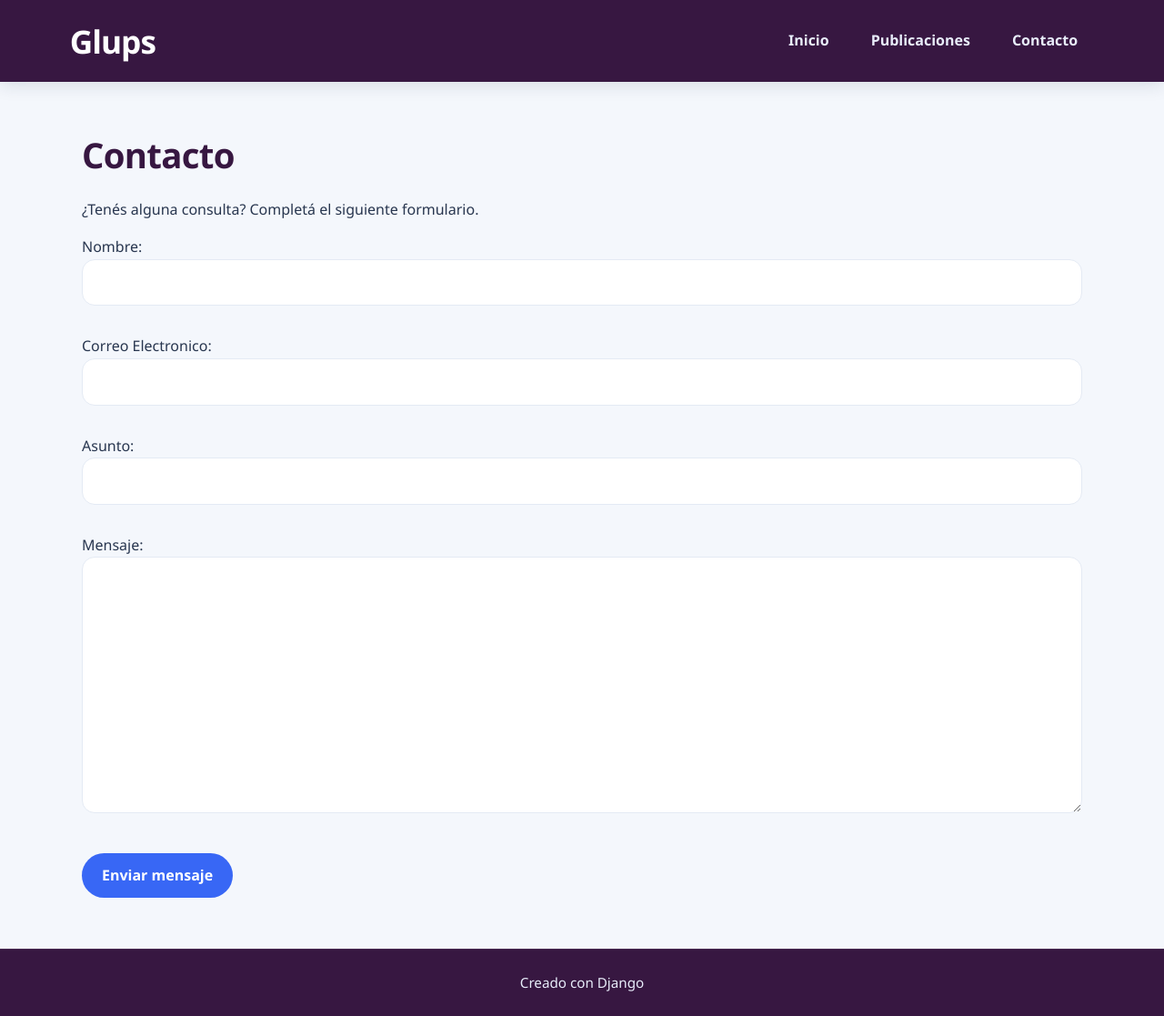
After one commit to 3v3-education/practica_9, a Django app: page /contacto/ in a window 1280 px wide. The commit adds this page. Shown: the whole page at 91% size. Run offline with Django 5.2, Linux system fonts and the light colour scheme.

Commit message:
Se creo el archivo forms.py para comenzar a trabajar con forms.Form, hicimos el ejemplo de formulario de contacto

```diff
--- /dev/null
+++ b/publicaciones/forms.py
@@ -0,0 +1,7 @@
+from django import forms
+
+class ContactoForm(forms.Form):
+    nombre = forms.CharField(label="Nombre", max_length=100)
+    email = forms.EmailField(label="Correo Electronico")
+    asunto = forms.CharField(label="Asunto", max_length=150)
+    mensaje = forms.CharField(label="Mensaje", widget=forms.Textarea)
--- a/publicaciones/templates/publicaciones/base.html
+++ b/publicaciones/templates/publicaciones/base.html
@@ -21,6 +21,9 @@
             <a href="{% url 'lista_publicaciones' %}">
                 Publicaciones
             </a>
+            <a href="{% url 'contacto' %}">
+                Contacto
+            </a>
         </nav>
     </header>
 
--- /dev/null
+++ b/publicaciones/templates/publicaciones/contacto.html
@@ -0,0 +1,36 @@
+
+{% extends "publicaciones/base.html" %}
+
+{% block title %}
+Contacto | Glups
+{% endblock %}
+
+{% block content %}
+
+<h2>Contacto</h2>
+
+<p>
+    ¿Tenés alguna consulta? Completá el siguiente formulario.
+</p>
+
+{% if enviado %}
+
+    <p>
+        Gracias, {{ nombre }}. El formulario se validó correctamente.
+    </p>
+
+{% else %}
+
+    <form method="POST">
+        {% csrf_token %}
+
+        {{ form.as_p }}
+
+        <button type="submit">
+            Enviar mensaje
+        </button>
+    </form>
+
+{% endif %}
+
+{% endblock %}
--- a/publicaciones/views.py
+++ b/publicaciones/views.py
@@ -1,6 +1,8 @@
 from django.shortcuts import get_object_or_404, redirect, render
 from .models import Autor, Publicacion
 from django.http import HttpResponse
+
+from .forms import ContactoForm
 
 #VISTA DEL INICIO EN LA RAIZ /
 def inicio(request):
@@ -98,3 +100,23 @@ def eliminar_publicacion(request,id):
 #FROM publicaciones SELECT *
 # Publicacion.objects.all()
 #CRUD - Create Read Updete Delete
+
+def contacto(request):
+    if request.method == "POST":
+        form = ContactoForm(request.POST)
+
+        if form.is_valid():
+            nombre = form.cleaned_data["nombre"]
+            email = form.cleaned_data["email"]
+            asunto = form.cleaned_data["asunto"]
+            mensaje = form.cleaned_data["mensaje"]
+
+            return render( request, "publicaciones/contacto.html",{
+                "form": ContactoForm(),
+                "enviado":True,
+                "nombre": nombre
+            },)
+    else:
+        form = ContactoForm()
+
+    return render( request, "publicaciones/contacto.html", {"form": form})
--- a/red_social/urls.py
+++ b/red_social/urls.py
@@ -28,5 +28,6 @@ urlpatterns = [
     path('eliminar/<int:id>',views.eliminar_publicacion, name="eliminar_publicacion"),
     path('autor/crear/',views.crear_autor,name="crear_autor"),
     path('autores/',views.lista_autores,name="lista_autores"),
-    path('autor/<int:id>/',views.perfil_autor,name="perfil_autor")
+    path('autor/<int:id>/',views.perfil_autor,name="perfil_autor"),
+    path("contacto/", views.contacto, name="contacto"),
 ]
```
Also changed, not shown: publicaciones/migrations/0005_merge_20261026_0031.py (added).
